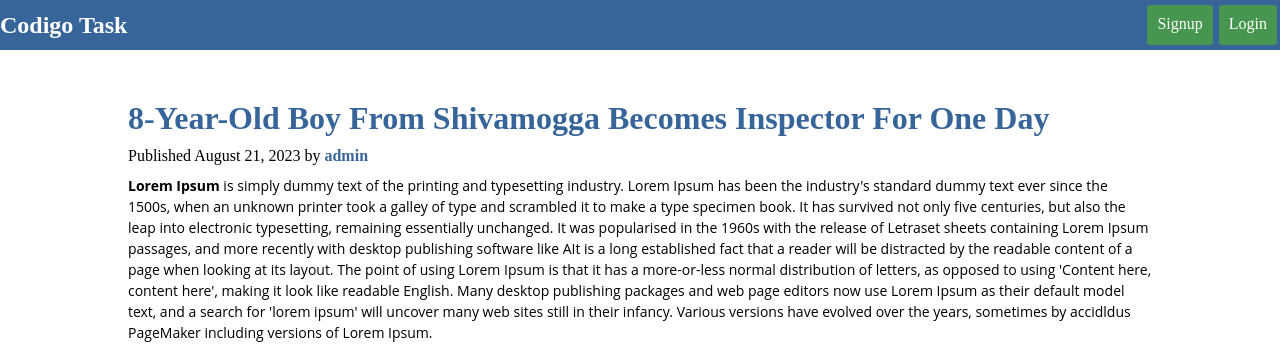
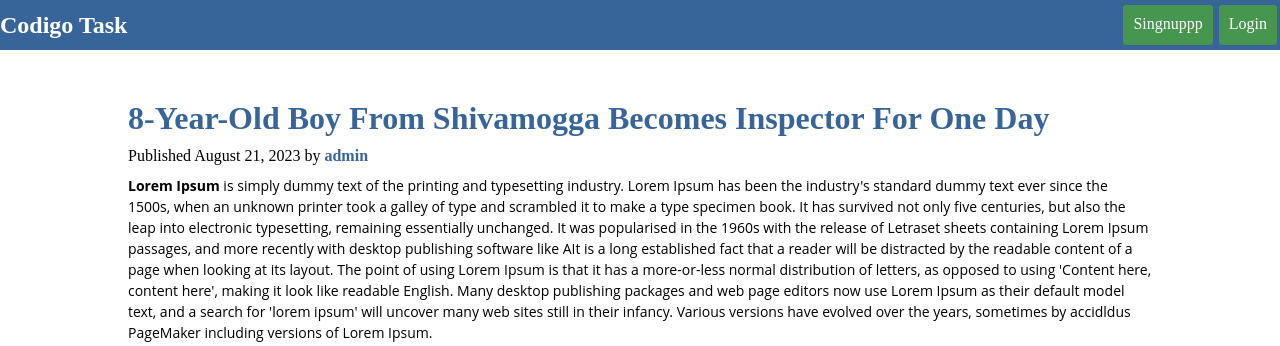
Before and after one commit to amrit15898/blog_mantra_task, a Django app: page /detail-blog/5 in a window 1280 px wide. Shown: the top 346 px of the page. Run offline with Django 4.2, Linux system fonts and the light colour scheme; data comes from the database, SQL or seed files in the repository.

Commit message:
test cicd

```diff
--- a/templates/base.html
+++ b/templates/base.html
@@ -19,7 +19,7 @@
 
             <a href="{% url  'logout' %}" class="btn">Logout</a>
             {% else %}
-            <a href="{% url 'signup' %}" class="btn">Signup</a>
+            <a href="{% url 'signup' %}" class="btn">Singnuppp</a>
             <a href="{% url 'login' %}" class="btn">Login</a>
             {% endif %}
         </div>
```
